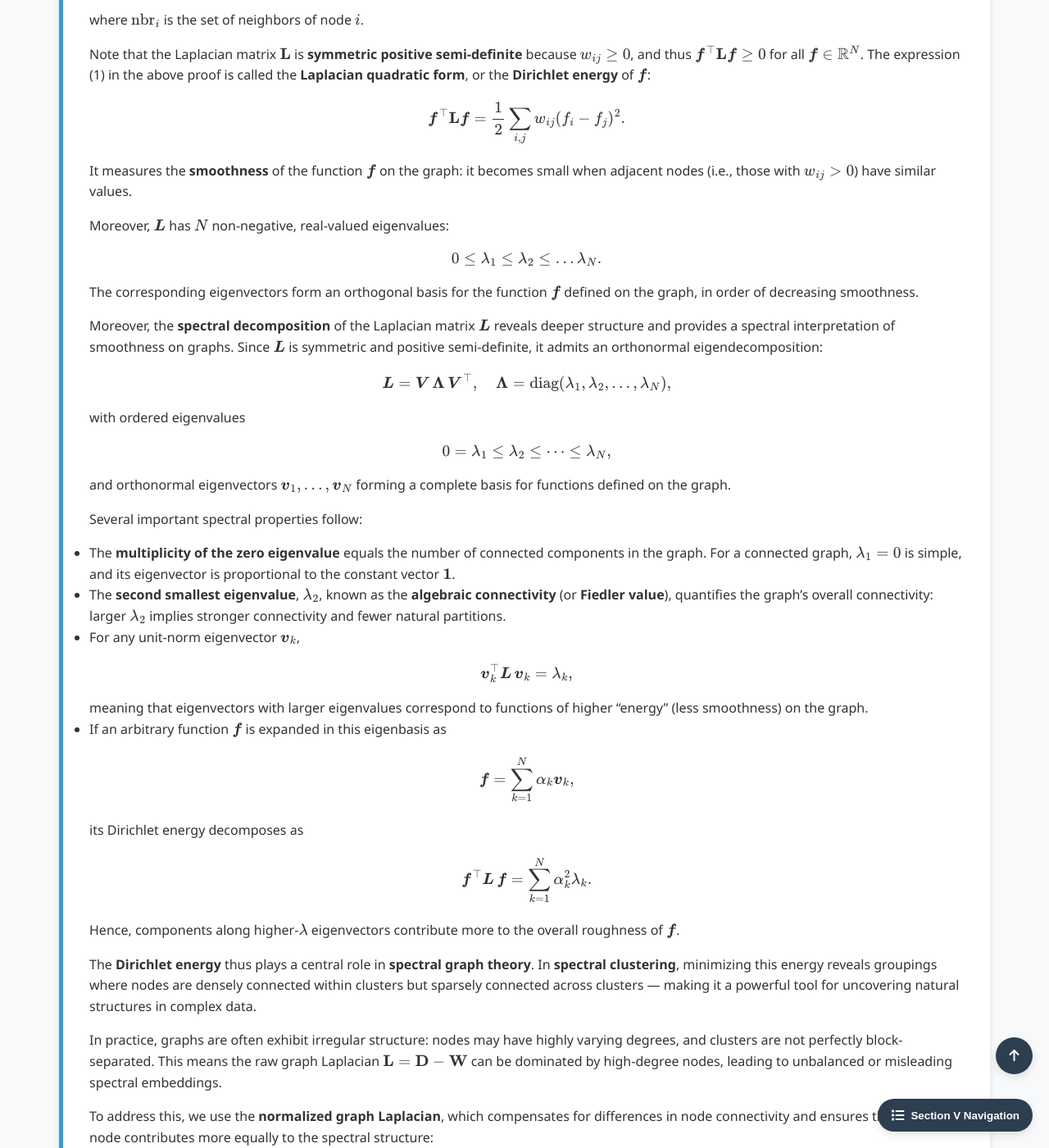
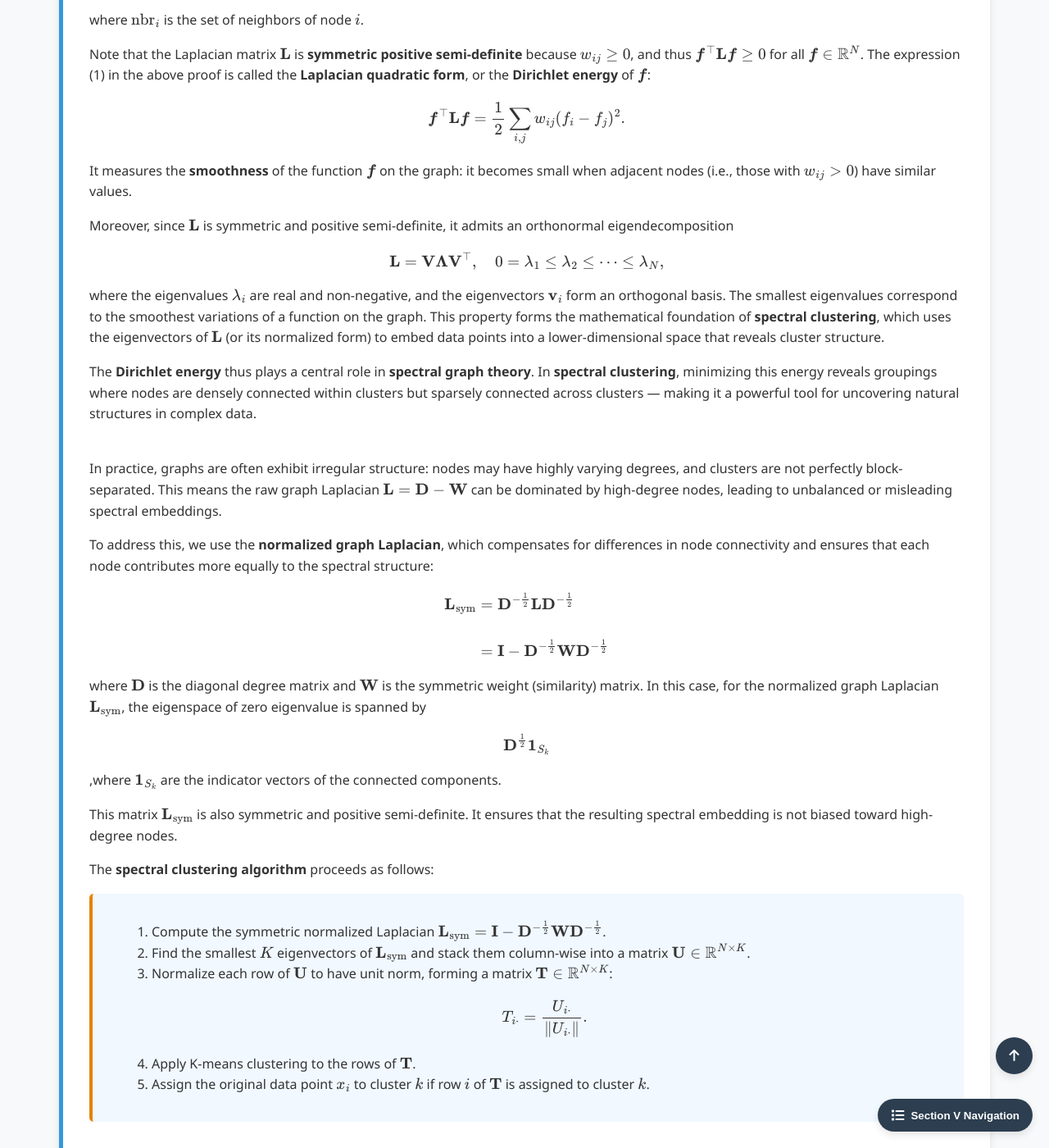
Before and after one commit to Yusukey01/yusukey01.github.io, a Jekyll site: the page built from Mathematics/Machine_learning/clustering.html, in a window 1280 px wide and 1400 px high, scrolled down 5271 px. Shown: the whole window at 82% size. Built offline with Jekyll 4.4.1, drawn with Linux system fonts in a browser that asks for light colours.

Commit message:
update Graph Laplacian

```diff
--- a/Mathematics/Machine_learning/clustering.html
+++ b/Mathematics/Machine_learning/clustering.html
@@ -387,60 +387,16 @@ uses_python: false
                 </p>
 
                 <p>
-                    Moreover, \(\boldsymbol{L}\) has \(N\) non-negative, real-valued eigenvalues:
+                    Moreover, since \(\mathbf{L}\) is symmetric and positive semi-definite, it admits an orthonormal eigendecomposition
                     \[
-                    0 \leq \lambda_1 \leq \lambda_2 \leq \ldots \lambda_N.
-                    \]
-                    The corresponding eigenvectors form an orthogonal basis for the function \(\boldsymbol{f}\) defined
-                    on the graph, in order of decreasing smoothness.
-                </p>
-
-                <p>
-                    Moreover, the <strong>spectral decomposition</strong> of the Laplacian matrix \(\boldsymbol{L}\) reveals deeper structure and provides a
-                    spectral interpretation of smoothness on graphs.
-                    Since \(\boldsymbol{L}\) is symmetric and positive semi-definite, it admits an orthonormal eigendecomposition:
-                    \[
-                    \boldsymbol{L} = \boldsymbol{V}\,\boldsymbol{\Lambda}\,\boldsymbol{V}^\top,
+                    \mathbf{L} = \mathbf{V}\boldsymbol{\Lambda}\mathbf{V}^\top,
                     \quad
-                    \boldsymbol{\Lambda} = \mathrm{diag}(\lambda_1, \lambda_2, \dots, \lambda_N),
-                    \]
-                    with ordered eigenvalues
-                    \[
                     0 = \lambda_1 \le \lambda_2 \le \cdots \le \lambda_N,
                     \]
-                    and orthonormal eigenvectors \(\boldsymbol{v}_1, \dots, \boldsymbol{v}_N\) forming a complete basis for functions defined on the graph.
-                </p>
-
-                <p>
-                    Several important spectral properties follow:
-                    <ul>
-                    <li>
-                        The <strong>multiplicity of the zero eigenvalue</strong> equals the number of connected components in the graph.
-                        For a connected graph, \(\lambda_1 = 0\) is simple, and its eigenvector is proportional to the constant vector \(\boldsymbol{1}\).
-                    </li>
-                    <li>
-                        The <strong>second smallest eigenvalue</strong>, \(\lambda_2\), known as the <strong>algebraic connectivity</strong> (or <strong>Fiedler value</strong>),
-                        quantifies the graph’s overall connectivity: larger \(\lambda_2\) implies stronger connectivity and fewer natural partitions.
-                    </li>
-                    <li>
-                        For any unit-norm eigenvector \(\boldsymbol{v}_k\),
-                        \[
-                        \boldsymbol{v}_k^\top \boldsymbol{L}\, \boldsymbol{v}_k = \lambda_k,
-                        \]
-                        meaning that eigenvectors with larger eigenvalues correspond to functions of higher “energy” (less smoothness) on the graph.
-                    </li>
-                    <li>
-                        If an arbitrary function \(\boldsymbol{f}\) is expanded in this eigenbasis as
-                        \[
-                        \boldsymbol{f} = \sum_{k=1}^N \alpha_k \boldsymbol{v}_k,
-                        \]
-                        its Dirichlet energy decomposes as
-                        \[
-                        \boldsymbol{f}^\top \boldsymbol{L}\, \boldsymbol{f} = \sum_{k=1}^N \alpha_k^2 \lambda_k.
-                        \]
-                        Hence, components along higher-\(\lambda\) eigenvectors contribute more to the overall roughness of \(\boldsymbol{f}\).
-                    </li>
-                    </ul>
+                    where the eigenvalues \(\lambda_i\) are real and non-negative, and the eigenvectors \(\mathbf{v}_i\) form an orthogonal basis.
+                    The smallest eigenvalues correspond to the smoothest variations of a function on the graph.
+                    This property forms the mathematical foundation of <strong>spectral clustering</strong>,
+                    which uses the eigenvectors of \(\mathbf{L}\) (or its normalized form) to embed data points into a lower-dimensional space that reveals cluster structure.
                 </p>
 
                 <p>
@@ -449,8 +405,7 @@ uses_python: false
                     densely connected within clusters but sparsely connected across clusters —
                     making it a powerful tool for uncovering natural structures in complex data.
                 </p>
-
-
+                <br>
                 <p>
                     In practice, graphs are often exhibit irregular structure:
                     nodes may have highly varying degrees, and clusters are not perfectly block-separated.
```
Also changed, not shown: Mathematics/Linear_algebra/graph_laplacian.html (+48 -0 lines).
